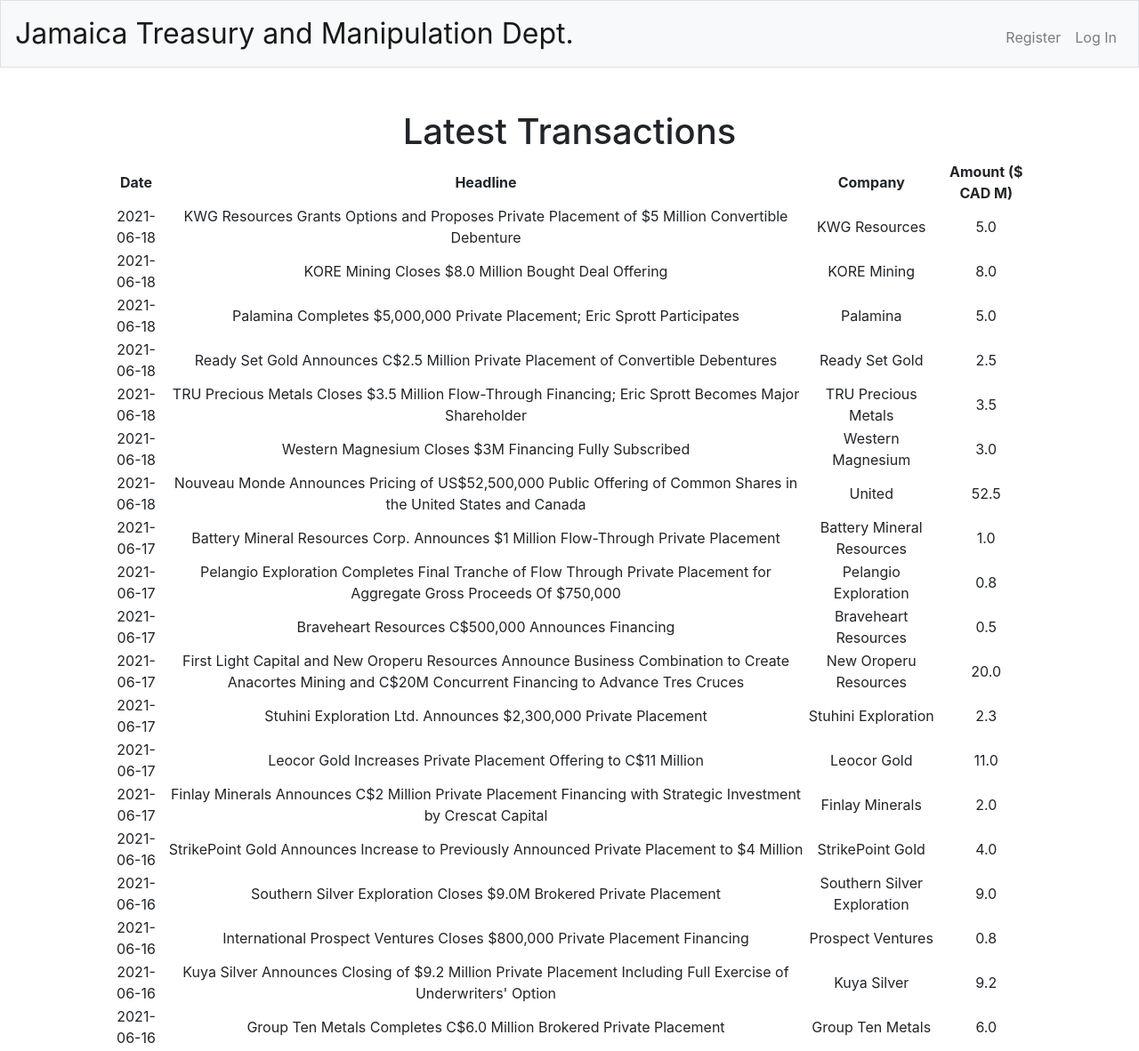
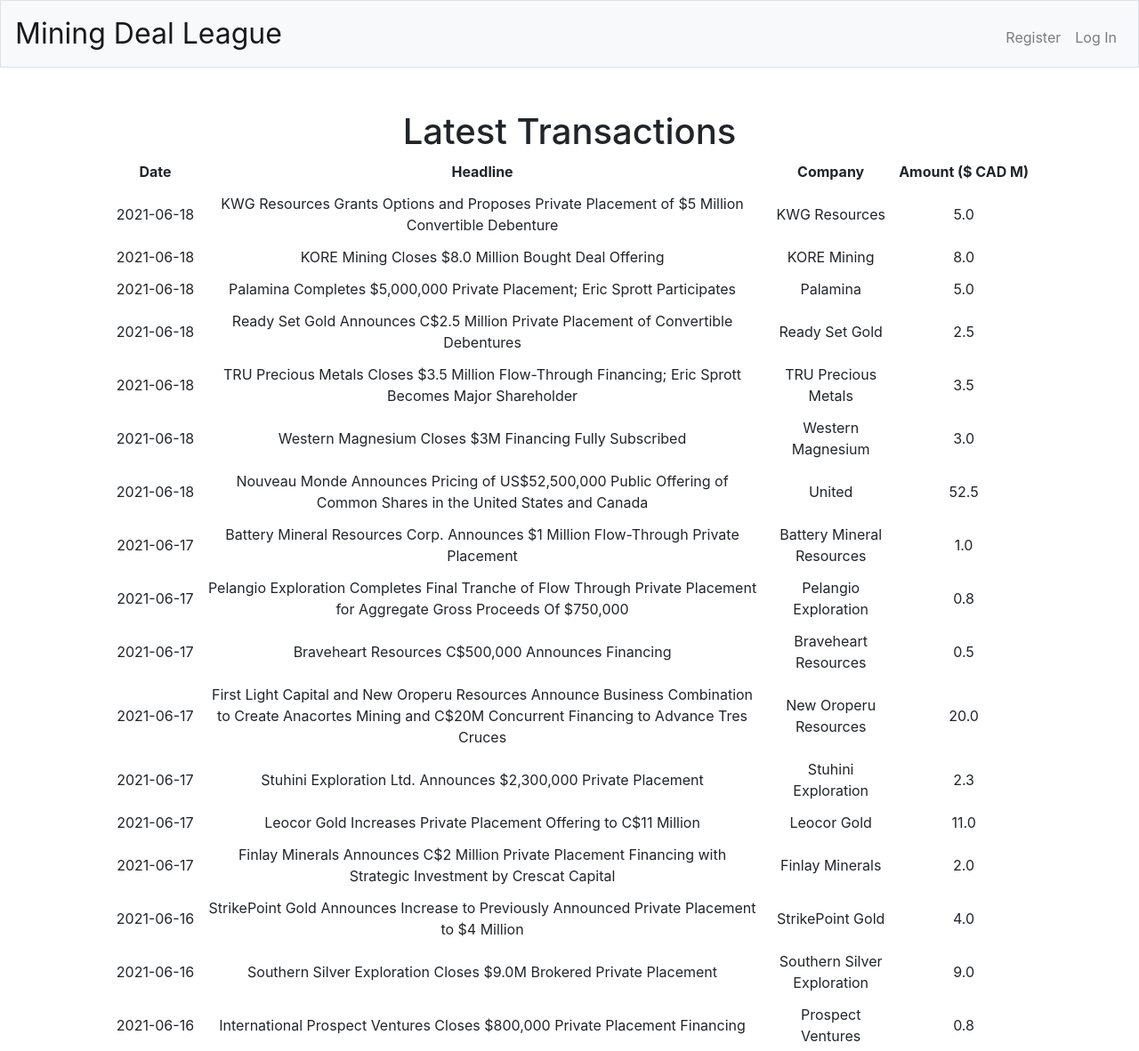
Before and after one commit to tonyliaccount/merger-arb, a Flask app: page / in a window 1280 px wide. Shown: the top 1182 px of the page at 89% size. Run offline with Flask 2, Linux system fonts and the light colour scheme; data comes from the database, SQL or seed files in the repository.

Commit message:
Site starting to look nice

```diff
--- a/static/styles.css
+++ b/static/styles.css
@@ -51,3 +51,11 @@ table
     /*Set the width of the table*/
     width:100%;
 }
+
+td {
+    border: 10px solid rgb(255, 255, 255);
+}
+
+tr td:last-child {
+    width: 1%;
+}
--- a/templates/index.html
+++ b/templates/index.html
@@ -1,8 +1,4 @@
 {% extends "layout.html" %}
-
-{% block title %}
-    Home
-{% endblock %}
 
 {% block main %}
   <body>
@@ -13,13 +9,13 @@
                 <th>Date</th>
                 <th>Headline</th>
                 <th>Company</th>
-                <th>Amount ($ CAD M)</th>
+                <th style = "white-space: nowrap">Amount ($ CAD M)</th>
             </tr>
         </thead>
         <tbody>
           {% for deal in deals %}
               <tr>
-                  <td >{{ deal[0]|strftime }}</td>
+                  <td style = "white-space: nowrap;">{{ deal[0]|strftime }}</td>
                   <td>{{ deal[1] }}</td>
                   <td>{{ deal[2] }}</td>
                   <td>{{ deal[3]|fmt_money }}</td>
--- a/templates/layout.html
+++ b/templates/layout.html
@@ -26,7 +26,7 @@
     <body>
 
         <nav class="navbar navbar-expand-md navbar-light bg-light border">
-            <a class="navbar-brand" href="/">Jamaica Treasury and Manipulation Dept.</a>
+            <a class="navbar-brand" href="/">Mining Deal League</a>
             <button aria-controls="navbar" aria-expanded="false" aria-label="Toggle navigation" class="navbar-toggler" data-target="#navbar" data-toggle="collapse" type="button">
                 <span class="navbar-toggler-icon"></span>
             </button>
```
